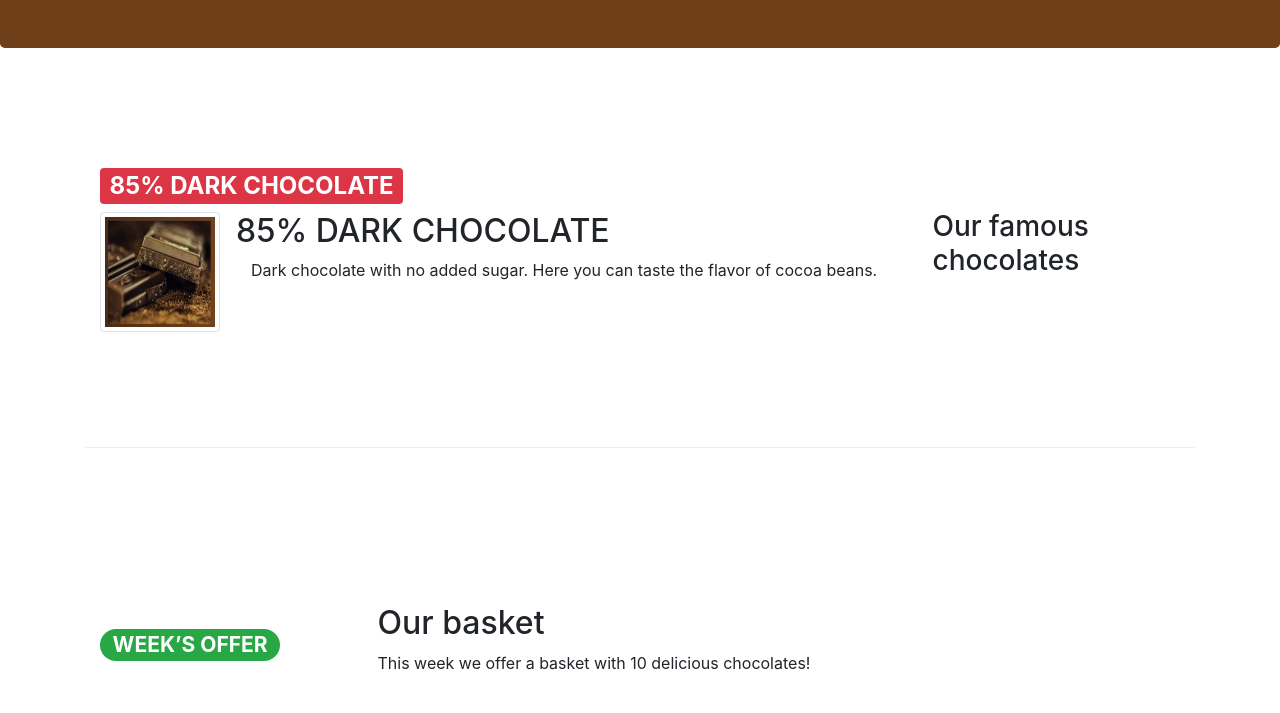
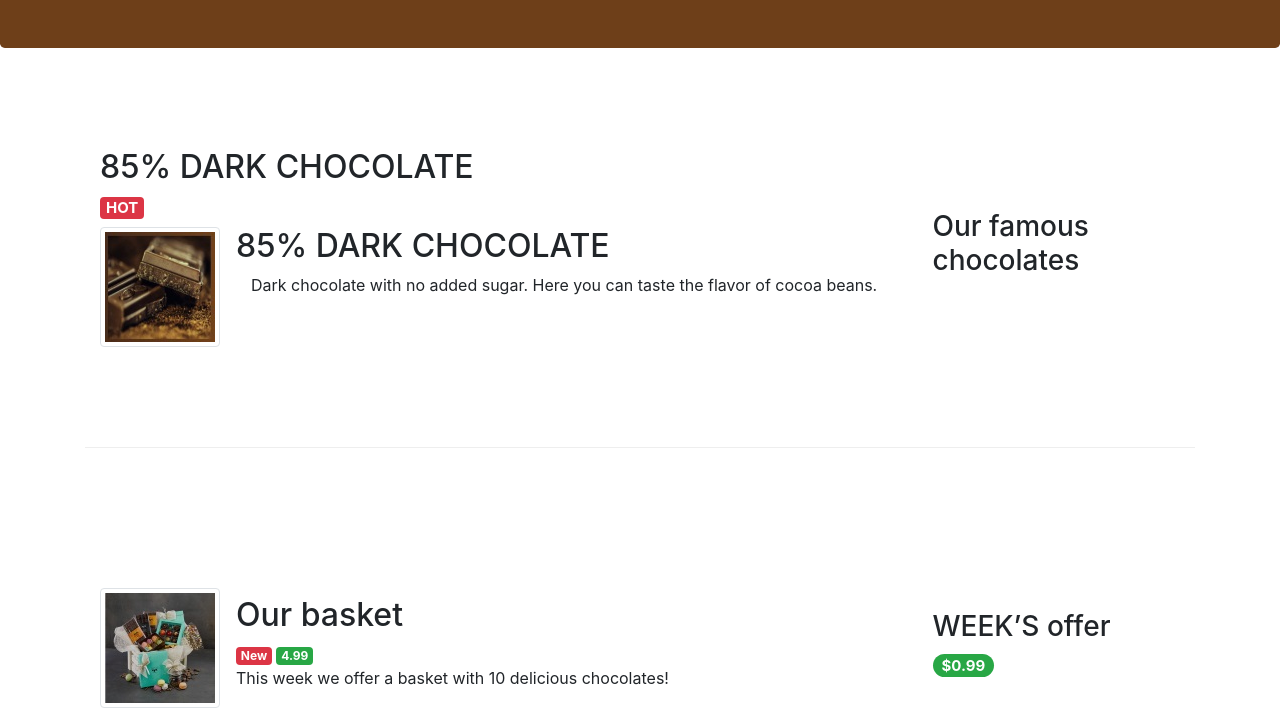
Before and after one commit to tamm2018/temoorBootstrap, a website: page index.html in a window 1280 px wide. Shown: the part 239-952 px from the top of the page. Drawn offline with nearby package versions, Linux system fonts and the light colour scheme.

Commit message:
Bootstrap Assignment 2 Task 2

```diff
--- a/index.html
+++ b/index.html
@@ -58,8 +58,9 @@
                 <div class="col-sm-4 col-md-3">
                 <h3>Our famous chocolates</h3>
             </div>
-                    <div class="col-sm col-md">
-                <h2> <span class="badge badge-danger">85% DARK CHOCOLATE</span></h2>
+                <div class="col-sm col-md">
+                <h2> 85% DARK CHOCOLATE</h2>
+                <H5><span class="badge badge-danger">HOT</span></H5>
                 <div class="media">
                         <img class="d-flex mr-3 img-thumbnail align-self-center"
                             src="images/dark85.jpg" alt="85% DARK CHOCOLATE">
@@ -68,20 +69,32 @@
                             <p class="col d-none d-md-block">Dark chocolate with no added sugar.
                             Here you can taste the flavor of cocoa beans.</p>
                         </div>
-    </div>
+                </div>
             </div>
         </div>
 
 
-        <div class = "row row-content align-items-center">
+        <div class = "row flex-row-reverse row-content align-items-center">
                 <div class="col-sm-4 col-md-3">
-                <h3><span class="badge badge-pill badge-success">WEEK’S OFFER</span></h3>
+                        <h3>WEEK’S offer</h3>
+                        <h5><span class="badge badge-pill badge-success">$0.99</span></h5>
+                    </div>
+
+            <div class="col-sm col-md" >
+                <div class="media">
+                    <img class="d-flex mr-3 img-thumbnail align-self-center" src="images/promotion.jpg" alt="our basket">
+                    <div class="media-body">
+                            <h2 class="mt-2">Our basket</h2>
+                        <span class="badge badge-danger">New</span>
+                        <span class="badge badge-success">4.99</span>
+                        <p>This week we offer a basket with 10 delicious chocolates! </p>
+                    </div>
+                </div>
+
+
             </div>
-            <div class="col-sm col-md" >
-                <h2>Our basket</h2>
-                <p>This week we offer a basket with 10 delicious chocolates! </p>
             </div>
-        </div>
+
 
         <div class = "row flex-row-reverse row-content align-items-center">
                 <div class="col-sm-4 col-md-3">
@@ -139,7 +152,7 @@
                                                     <input type="date" class="form-control" placeholder="Date" id="date" >
                                                     </div>
                                                     <div class="col-12 col-sm-4">
-                                                        <input type="time" placeholder="time">
+                                                        <input type="time" placeholder="time" class="form-control" >
                                                     </div>
                                              </div>
                                              <div class="form-group row">
@@ -147,8 +160,7 @@
                                                  <button type="submit" class="btn btn-primary">Reserve</button>
                                                 </div>
                                              </div>
-                                          </div>
-                                          </div>
+
                                 </form>
                              </div>
                         </div>
```
